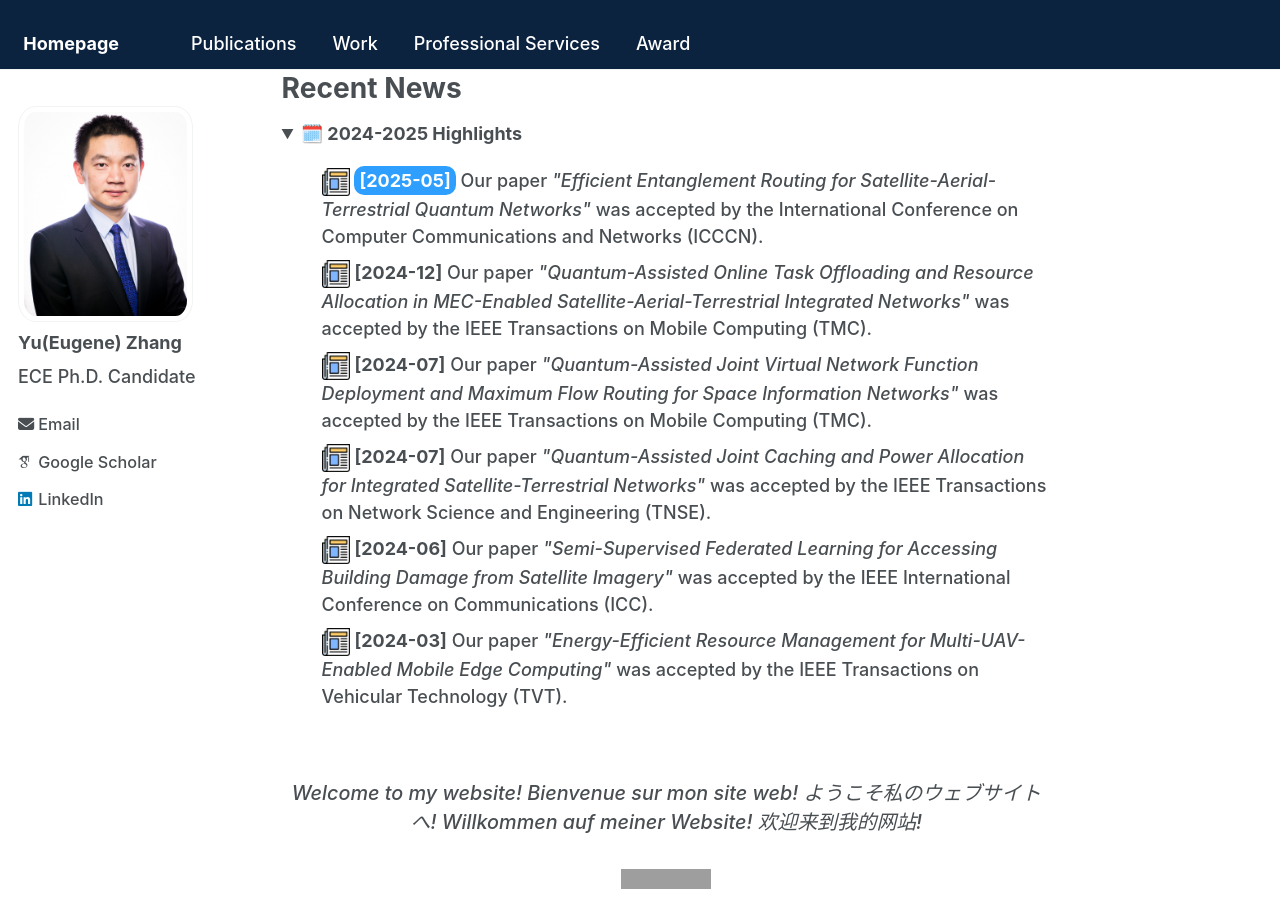
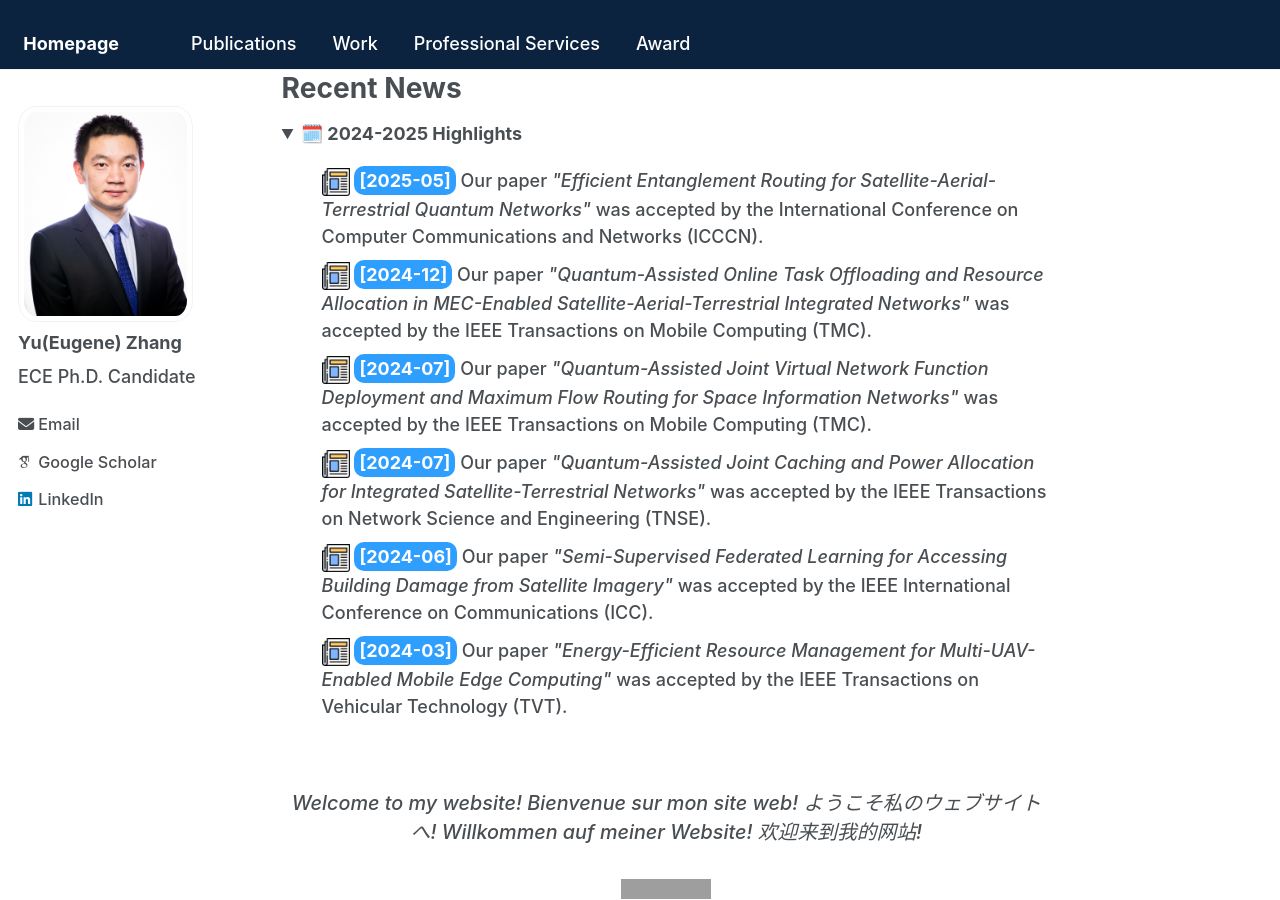
Before and after one commit to Yu-Zhang-Eugene/yu-zhang-eugene.github.io, a Jekyll site: the page built from _pages/about.md, in a window 1280 px wide and 900 px high, scrolled down 592 px. Built offline with Jekyll 4.4.1, drawn with Linux system fonts in a browser that asks for light colours; some web fonts are replaced; grey boxes are pictures that could not be loaded.

Commit message:
modified:   _pages/about.md

```diff
--- a/_pages/about.md
+++ b/_pages/about.md
@@ -34,27 +34,27 @@ Recent News
 
   <li>
     <img src="/images/newspaper.png" alt="news" height="28px" width="28px">
-    <strong>[2024-12]</strong> Our paper <em>"Quantum-Assisted Online Task Offloading and Resource Allocation in MEC-Enabled Satellite-Aerial-Terrestrial Integrated Networks"</em> was accepted by the IEEE Transactions on Mobile Computing (TMC).
+    <span class="date-tag blue">[2024-12]</span> Our paper <em>"Quantum-Assisted Online Task Offloading and Resource Allocation in MEC-Enabled Satellite-Aerial-Terrestrial Integrated Networks"</em> was accepted by the IEEE Transactions on Mobile Computing (TMC).
   </li>
 
   <li>
     <img src="/images/newspaper.png" alt="news" height="28px" width="28px">
-    <strong>[2024-07]</strong> Our paper <em>"Quantum-Assisted Joint Virtual Network Function Deployment and Maximum Flow Routing for Space Information Networks"</em> was accepted by the IEEE Transactions on Mobile Computing (TMC).
+    <span class="date-tag blue">[2024-07]</span> Our paper <em>"Quantum-Assisted Joint Virtual Network Function Deployment and Maximum Flow Routing for Space Information Networks"</em> was accepted by the IEEE Transactions on Mobile Computing (TMC).
   </li>
 
   <li>
     <img src="/images/newspaper.png" alt="news" height="28px" width="28px">
-    <strong>[2024-07]</strong> Our paper <em>"Quantum-Assisted Joint Caching and Power Allocation for Integrated Satellite-Terrestrial Networks"</em> was accepted by the IEEE Transactions on Network Science and Engineering (TNSE).
+    <span class="date-tag blue">[2024-07]</span> Our paper <em>"Quantum-Assisted Joint Caching and Power Allocation for Integrated Satellite-Terrestrial Networks"</em> was accepted by the IEEE Transactions on Network Science and Engineering (TNSE).
   </li>
 
   <li>
     <img src="/images/newspaper.png" alt="news" height="28px" width="28px">
-    <strong>[2024-06]</strong> Our paper <em>"Semi-Supervised Federated Learning for Accessing Building Damage from Satellite Imagery"</em> was accepted by the IEEE International Conference on Communications (ICC).
+    <span class="date-tag blue">[2024-06]</span> Our paper <em>"Semi-Supervised Federated Learning for Accessing Building Damage from Satellite Imagery"</em> was accepted by the IEEE International Conference on Communications (ICC).
   </li>
 
   <li>
     <img src="/images/newspaper.png" alt="news" height="28px" width="28px">
-    <strong>[2024-03]</strong> Our paper <em>"Energy-Efficient Resource Management for Multi-UAV-Enabled Mobile Edge Computing"</em> was accepted by the IEEE Transactions on Vehicular Technology (TVT).
+    <span class="date-tag blue">[2024-03]</span> Our paper <em>"Energy-Efficient Resource Management for Multi-UAV-Enabled Mobile Edge Computing"</em> was accepted by the IEEE Transactions on Vehicular Technology (TVT).
   </li>
 </ul>
 </details>
```
